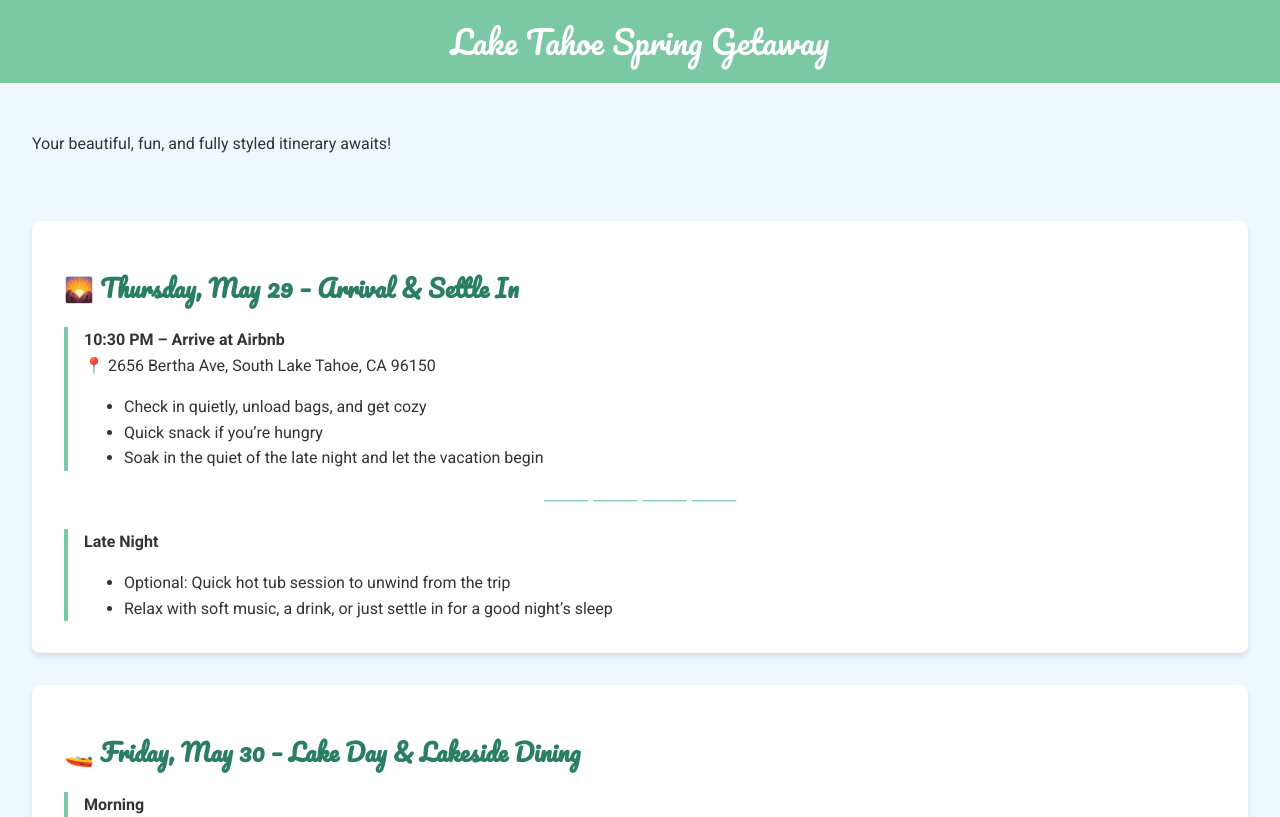
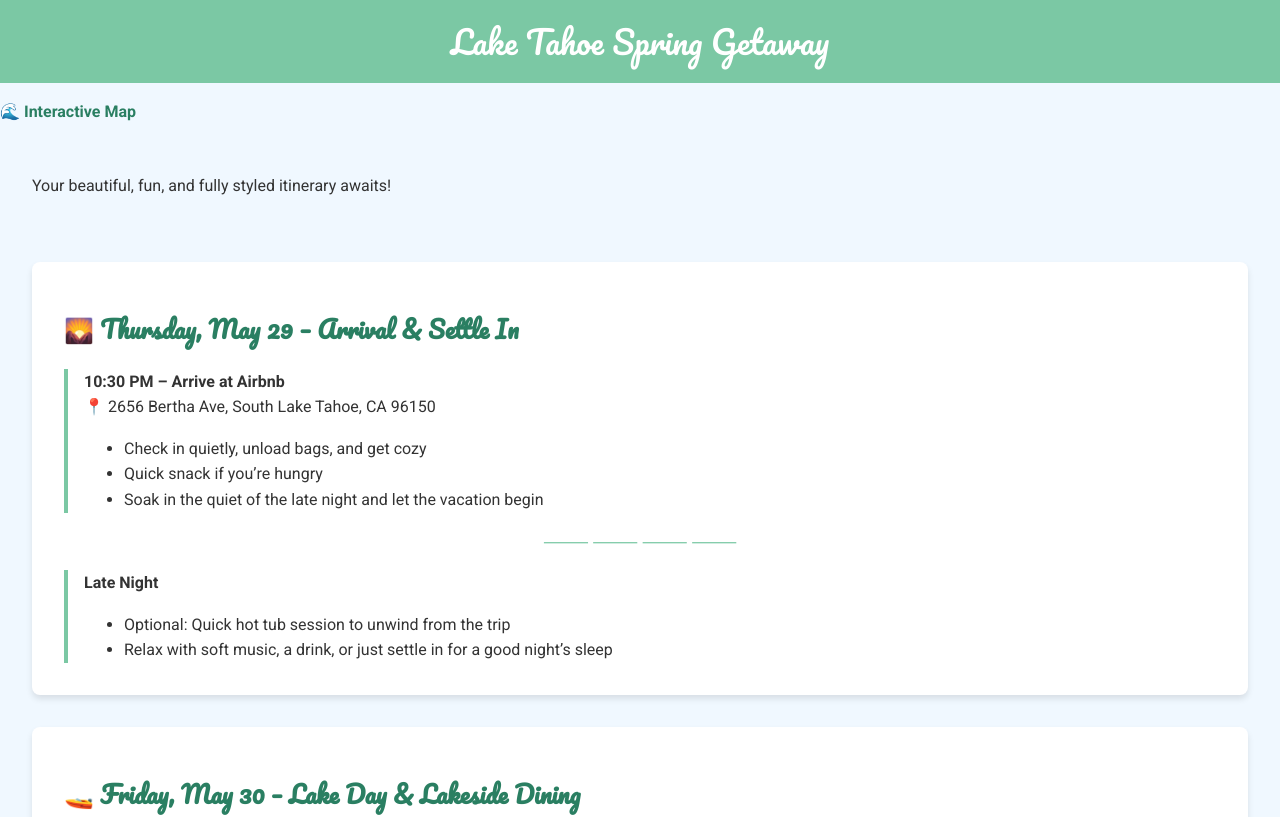
Before and after one commit to joepreynolds/LakeTahoeMap, a plain HTML site: page Lake_Tahoe_Spring_Itinerary.html in a window 1280 px wide. Shown: the top 817 px of the page. Drawn offline with Linux system fonts and the light colour scheme.

Commit message:
Update Lake_Tahoe_Spring_Itinerary.html

```diff
--- a/Lake_Tahoe_Spring_Itinerary.html
+++ b/Lake_Tahoe_Spring_Itinerary.html
@@ -56,7 +56,7 @@
 </head>
 <body>
 <header>Lake Tahoe Spring Getaway</header>
-
+<p><a href="index.html" style="color: #2a7f62; font-weight: bold; text-decoration: none;">🌊 Interactive Map</a></p>
 <!-- Itinerary content here (shortened for this example) -->
 <p style="padding: 2rem;">Your beautiful, fun, and fully styled itinerary awaits!</p>
 
```
